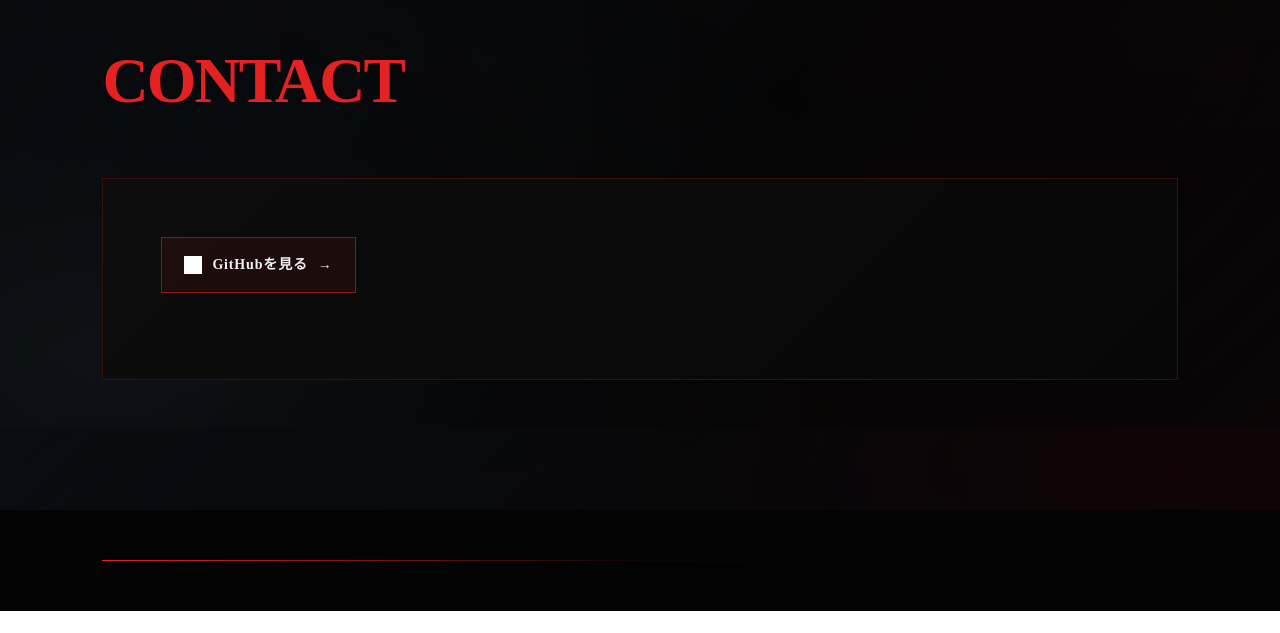
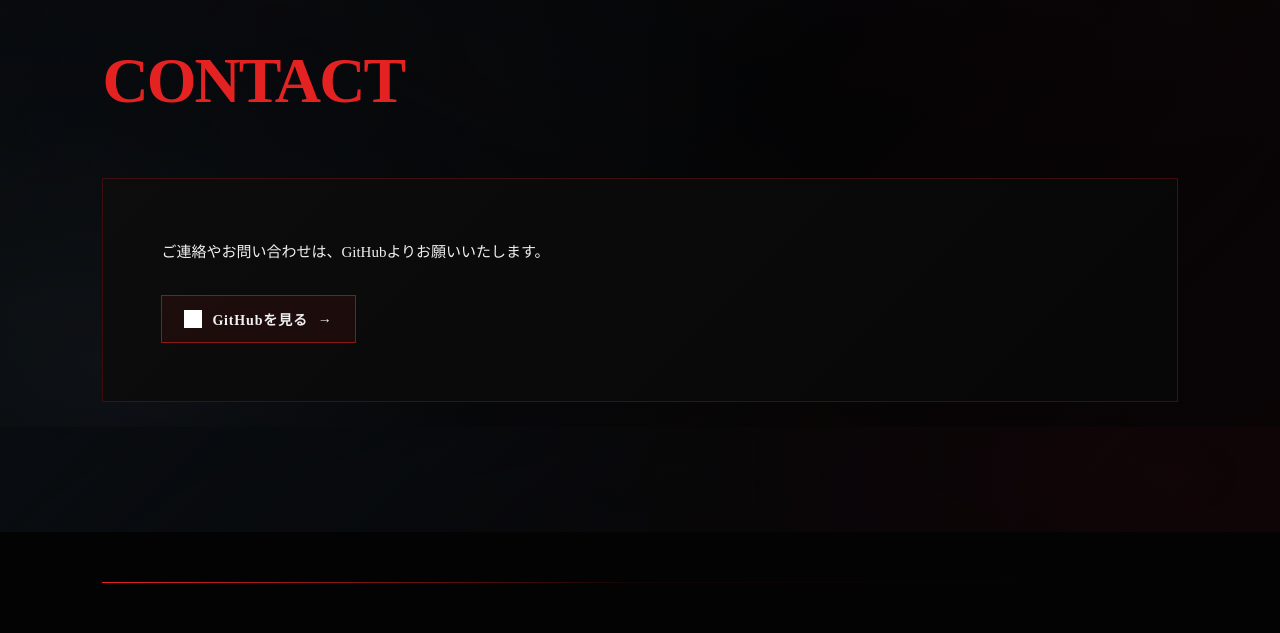
Before and after one commit to Le-1016/Le178.com, a plain HTML site: page index.html in a window 1280 px wide. Shown: the part 1973-2606 px from the top of the page. Before the commit the page ends 2584 px from the top, so only its background shows below. Drawn offline with Linux system fonts and the light colour scheme; grey boxes are pictures that could not be loaded.

Commit message:
change contente

```diff
--- a/index.html
+++ b/index.html
@@ -234,7 +234,7 @@
     <section id="contact" class="contact">
       <div class="section-heading"><h2>CONTACT</h2></div>
       <div class="contact-box">
-        <p class="contact-copy"ご連絡やお問い合わせは、GitHubよりお願いいたします。</p>
+        <p class="contact-copy">ご連絡やお問い合わせは、GitHubよりお願いいたします。</p>
         <a class="contact-link" href="https://github.com/Le-1016" target="_blank" rel="noopener noreferrer"><img class="contact-link-icon" src="https://cdn.jsdelivr.net/npm/simple-icons@latest/icons/github.svg" alt="" aria-hidden="true">GitHubを見る <span>→</span></a>
       </div>
     </section>
```
